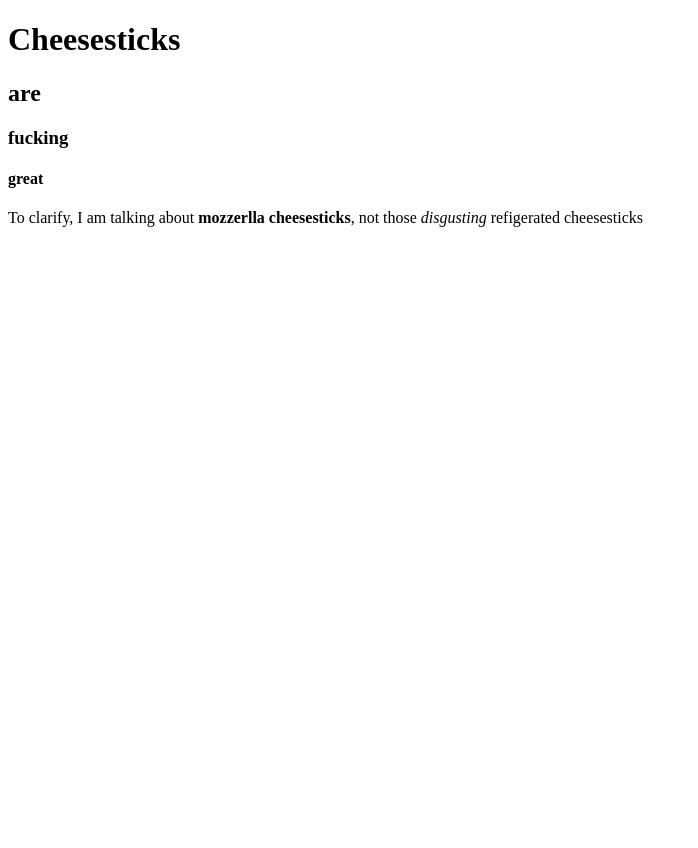
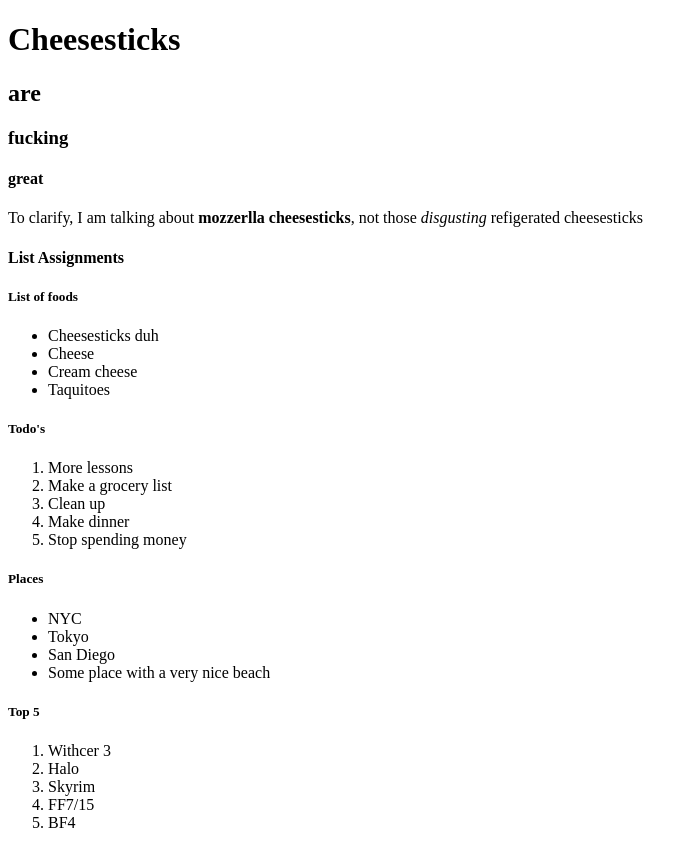
Before and after one commit to Ralkros/git_test, a plain HTML site: page html-boilerplate/index.html in a window 1280 px wide. Shown: the whole page, without its empty margins (0-698 px from the left). Before the commit the page ends 800 px from the top, so only its background shows below. Drawn offline with Linux system fonts and the light colour scheme.

Commit message:
Assignments

```diff
--- a/html-boilerplate/index.html
+++ b/html-boilerplate/index.html
@@ -1,7 +1,7 @@
 <!DOCTYPE html>
 <html lang="en">
     <head>
-        <title>Cheesesticks</title>
+        <title>Food</title>
         <meta charset="UTF-8">
     </head>
     <body>
@@ -12,6 +12,37 @@
         <p>
             To clarify, I am talking about <strong>mozzerlla cheesesticks</strong>, not those <em>disgusting</em> refigerated cheesesticks
         </p>
+        <h4>List Assignments</h4>
+        <h5>List of foods</h5>
+        <ul>
+            <li>Cheesesticks duh</li>
+            <li>Cheese</li>
+            <li>Cream cheese</li>
+            <li>Taquitoes</li>
+        </ul>
+        <h5>Todo's</h5>
+        <ol>
+            <li>More lessons</li>
+            <li>Make a grocery list</li>
+            <li>Clean up</li>
+            <li>Make dinner</li>
+            <li>Stop spending money</li>
+        </ol>
+        <h5>Places</h5>
+        <ul>
+            <li>NYC</li>
+            <li>Tokyo</li>
+            <li>San Diego</li>
+            <li>Some place with a very nice beach</li>
+        </ul>
+        <h5>Top 5</h5>
+        <ol>
+            <li>Withcer 3</li>
+            <li>Halo</li>
+            <li>Skyrim</li>
+            <li>FF7/15</li>
+            <li>BF4</li>
+        </ol>
     </body>
 <!-- HTML COMMENT WOOOOOOT-->
 </html>
```
